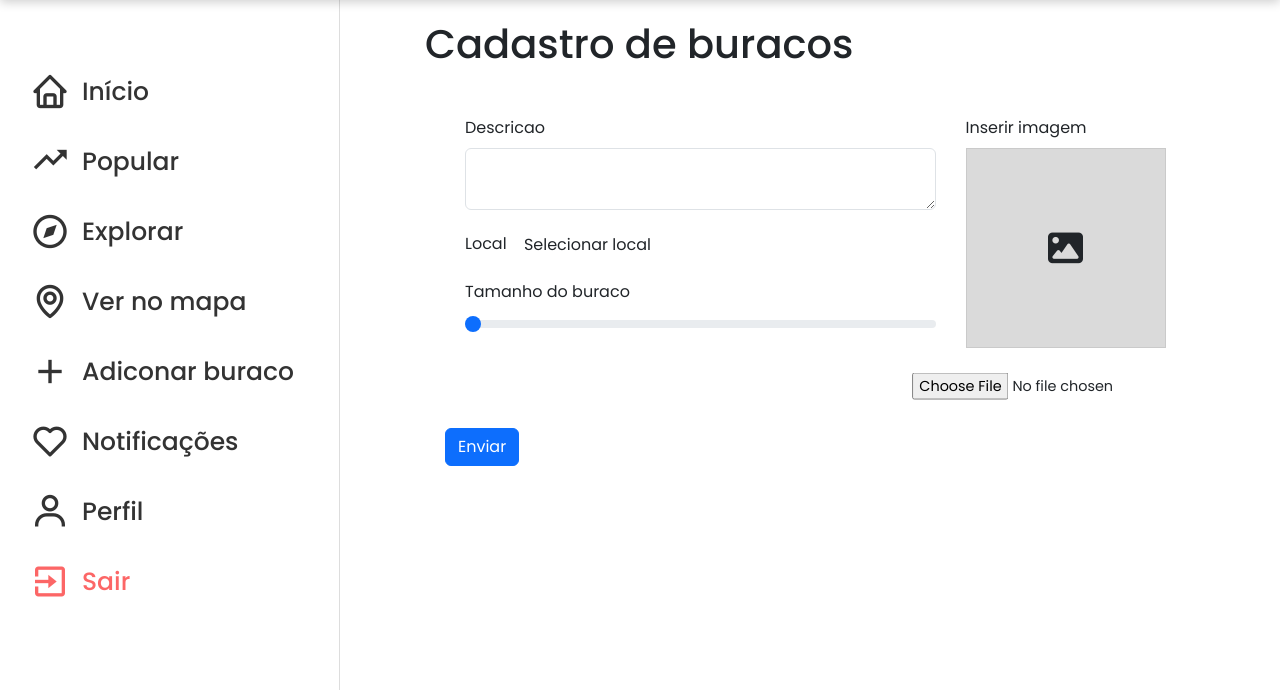
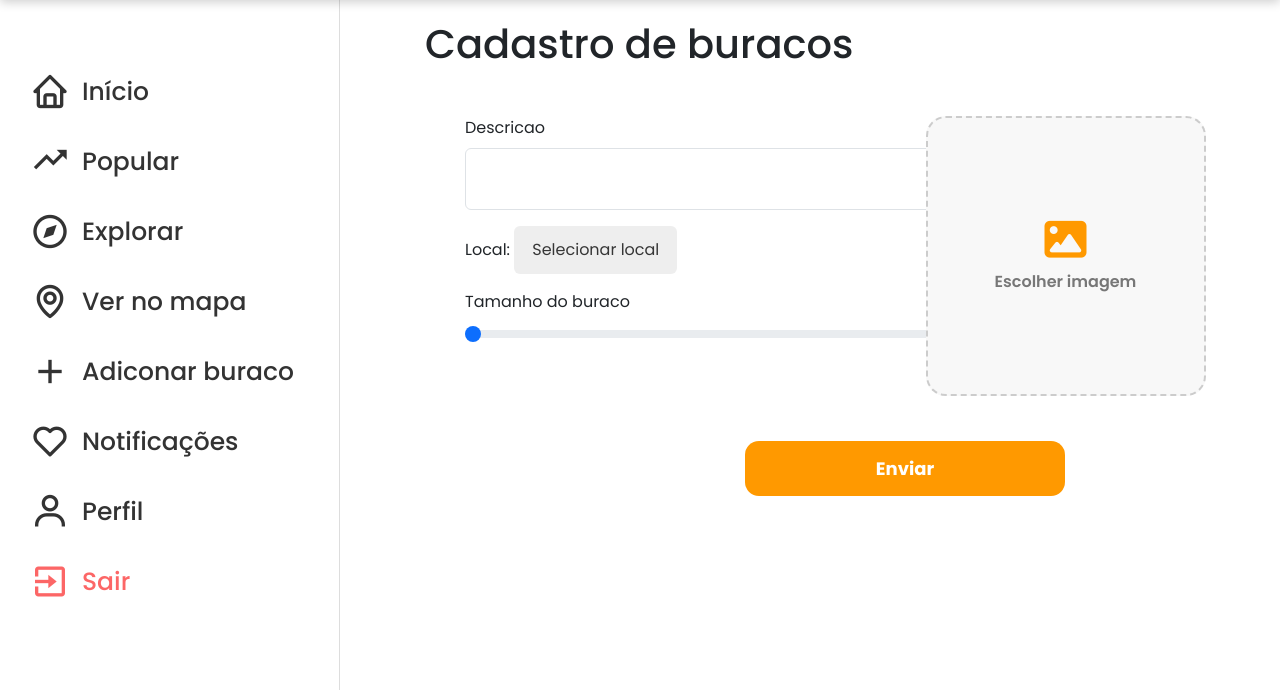
Before and after one commit to Claracruzx/Buracometro, a Django app: page /buracos/cadastrar in a window 1280 px wide. Shown: the part 110-800 px from the top of the page. Run offline with Django 5.2, Linux system fonts and the light colour scheme; a user stored in the database is signed in; some libraries are stand-ins or nearby versions.

Commit message:
mudei o design da pagina adicionar buracos

```diff
--- a/buracos/templates/buracos/cadastro.html
+++ b/buracos/templates/buracos/cadastro.html
@@ -33,24 +33,21 @@ Cadastro de buracos
                 id="iptTitulo"
                 name="titulo"
                 type="hidden"
-                value="Buraco registrado">
+                value="Buraco registrado" required>
 
             <div class="mb-3">
                 <label class="form-label">Descricao</label>
                 <textarea
                     id="iptDescricao"
                     class="form-control"
-                    name="descricao">{{descricao}}</textarea>
+                    name="descricao" required>{{descricao}}</textarea>
             </div>
             <div class="mb-3">
-                <label class="form-label">Local</label>
-                <button
-                    id="btnSelecionarLocal"
-                    type="button"
-                    class="btn btn-def">
-                    <!-- href="{% url 'cadastroSelecionarLocalView' %}"> -->
+                <label class="form-label">Local: </label>
+                <button id="btnSelecionarLocal" type="button" class="btn-local">
                     Selecionar local
                 </button>
+
                 <span>{{endereco}}</span>
                 <input
                     id="iptCoordenadas"
@@ -78,31 +75,24 @@ Cadastro de buracos
             </div>
         </div>
         <div class="area-imagem">
-            <div class="mb-3">
-                <label class="form-label">Inserir imagem</label>
-                <div id="area-foto" class="area-foto">
-                    <div class="content">
-                        <i class="icone custom-size fa-solid fa-image"></i>
-                    </div>
+            <label class="upload-card" for="iptEscolherArquivo">
+                <div id="previewImagem" class="preview-imagem">
+                    <i class="fa-solid fa-image"></i>
+                    <span>Escolher imagem</span>
                 </div>
-            </div>
-            <div>
-                <input
-                    id="iptEscolherArquivo"
-                    type="file"
-                    class="btn btn-def"
-                    name="imagem"
-                    accept="image/*"
-                    value="Procurar">
-            </div>
+            </label>
+
+            <input
+                id="iptEscolherArquivo"
+                type="file"
+                name="imagem"
+                accept="image/*" required>
         </div>
     </div>
     <div>
-        <button
-            id="btnEnviar"
-            class="btn btn-primary btn-large centered"
-            type="submit"
-            >Enviar</button>
+        <button id="btnEnviar" class="btn-form btn-enviar" type="submit">
+            Enviar
+        </button>
     </div>
 </form>
 <form id="formPassandoDados" action="{% url 'cadastroSelecionarLocalView' %}" method="post">
--- a/paginas/static/paginas/css/cadastro.css
+++ b/paginas/static/paginas/css/cadastro.css
@@ -175,3 +175,92 @@ div#areaMapaOculto {
         left: -15px;
     }
 }
+
+.btn-form {
+    border: none;
+    border-radius: 12px;
+    background-color: var(--primary-color);
+    color: white;
+    padding: 12px 18px;
+    font-weight: 600;
+    cursor: pointer;
+    transition: 0.2s;
+}
+
+.btn-form:hover {
+    background-color: #cf621e;
+    transform: translateY(-1px);
+}
+
+.btn-enviar {
+    margin-top: 25px;
+
+    display: block;
+    margin-left: 300px;
+
+    width: 320px;
+    padding: 14px 20px;
+
+    border-radius: 14px;
+
+    font-size: 18px;
+    font-weight: 700;
+}
+
+.btn-local{
+    border: none;
+    padding: 12px 18px;
+    background-color: #cacaca54;
+    color: rgba(29, 29, 29, 0.884);
+    cursor: pointer;
+    border-radius: 6px;
+}
+
+.area-imagem {
+    display: flex;
+    flex-direction: column;
+    align-items: center;
+}
+
+#iptEscolherArquivo {
+    display: none;
+}
+
+.upload-card {
+    width: 280px;
+    height: 280px;
+    border-radius: 20px;
+    border: 2px dashed #ccc;
+    background-color: #f8f8f8;
+    cursor: pointer;
+    overflow: hidden;
+    transition: 0.25s;
+}
+
+.upload-card:hover {
+    border-color: var(--primary-color);
+    background-color: #fff7ed;
+}
+
+.preview-imagem {
+    width: 100%;
+    height: 100%;
+    color: #777;
+    display: flex;
+    flex-direction: column;
+    gap: 10px;
+    align-items: center;
+    justify-content: center;
+    font-weight: 600;
+}
+
+.preview-imagem i {
+    font-size: 42px;
+    color: var(--primary-color);
+}
+
+.preview-imagem img {
+    width: 100%;
+    height: 100%;
+    object-fit: cover;
+}
```
Also changed, not shown: buracos/templates/buracos/cadastro-selecionar-local.html (+13 -45 lines), paginas/static/paginas/css/template.css (+97 -14 lines), paginas/static/paginas/js/cadastro-buracos.js (+40 -21 lines), db.sqlite3, paginas/static/paginas/image-users/buraco.jpg (added), paginas/static/paginas/image-users/ce69198c16e41669e21cc363ed990530.webp (added).
